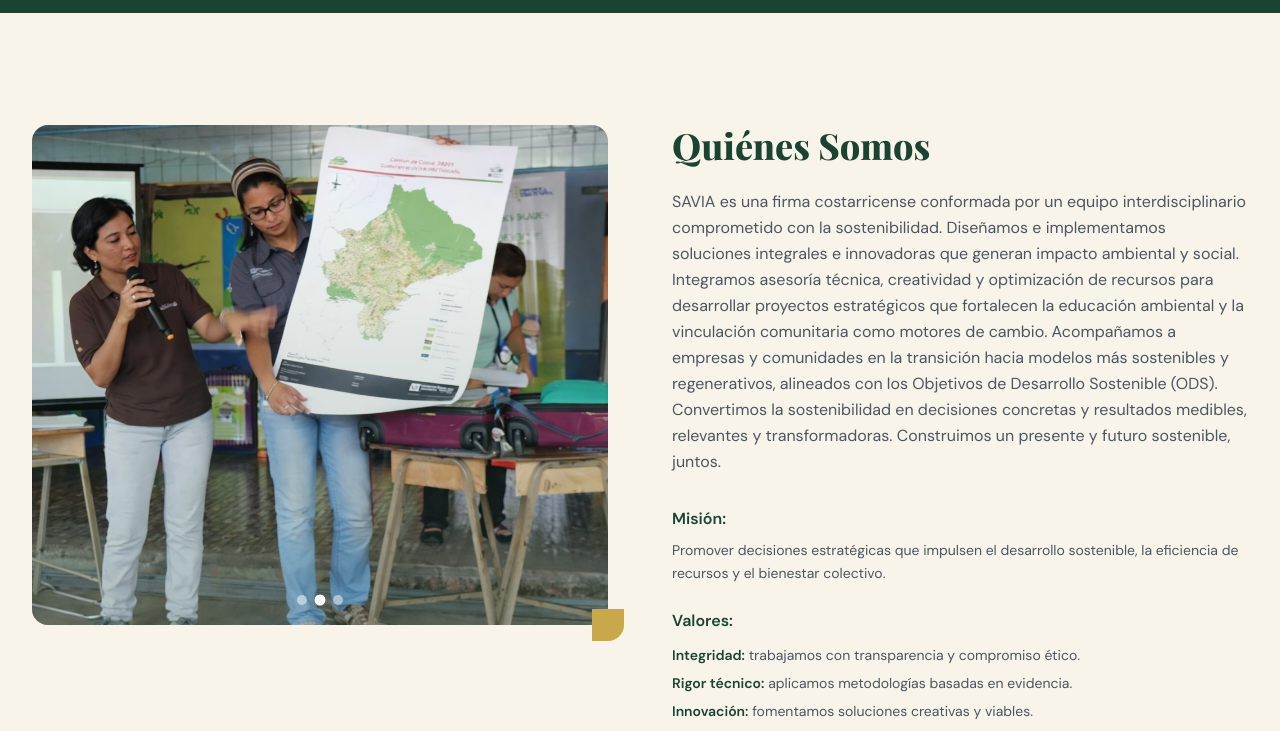
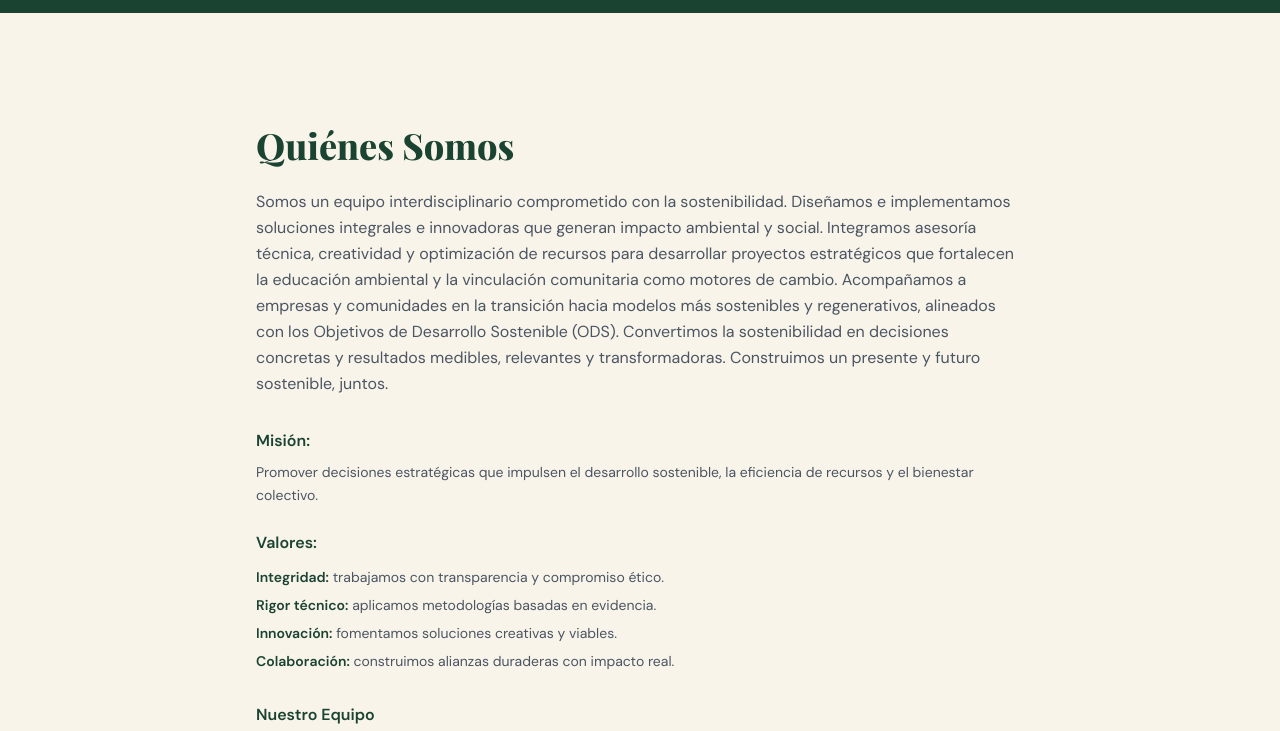
Before and after one commit to tomasSStropper/savia-page, a React (Create React App) app in the folder savia-website/: page / in a window 1280 px wide. Shown: the part 3200-3931 px from the top of the page. Built offline with nearby package versions, Linux system fonts and the light colour scheme; a web font is replaced by a local one.

Commit message:
feat: quitar carrusel de Quienes Somos, columna unica y ajustar primera oracion

```diff
--- a/savia-website/src/components/sections/AboutSection.jsx
+++ b/savia-website/src/components/sections/AboutSection.jsx
@@ -1,34 +1,17 @@
-import { useEffect, useState } from 'react';
+import { useState } from 'react';
 import { motion } from 'framer-motion';
 import { ChevronDown } from 'lucide-react';
 import {
   useScrollAnimation,
-  fadeInLeft,
-  fadeInRight,
+  fadeInUp,
   staggerContainer,
 } from '../../hooks/useScrollAnimation';
 import { useLang } from '../context/LanguageContext';
 
-const carouselImages = [
-  '/images/about-ninos.png',
-  '/images/about-presentacion.png',
-  '/images/about-bandera-azul.png',
-];
-
 const AboutSection = ({ id }) => {
   const { ref, inView } = useScrollAnimation();
   const { t } = useLang();
-  const [currentSlide, setCurrentSlide] = useState(0);
   const [openTeam, setOpenTeam] = useState(null);
-
-  useEffect(() => {
-    const interval = setInterval(() => {
-      setCurrentSlide((prev) => (prev + 1) % carouselImages.length);
-    }, 4000);
-
-    return () => clearInterval(interval);
-  }, []);
-
 
   return (
     <section id={id} className="section-padding bg-cream" ref={ref}>
@@ -38,41 +21,7 @@ const AboutSection = ({ id }) => {
         animate={inView ? 'visible' : 'hidden'}
         className="container-max"
       >
-        <div className="grid grid-cols-1 lg:grid-cols-2 gap-16 items-start">
-          <motion.div variants={fadeInLeft} className="relative">
-            <div className="relative rounded-2xl overflow-hidden h-[500px]">
-              {carouselImages.map((image, index) => (
-                <img
-                  key={image}
-                  src={image}
-                  alt={`About SAVIA ${index + 1}`}
-                  className={`absolute inset-0 w-full h-[500px] object-cover transition-opacity duration-700 ${
-                    currentSlide === index ? 'opacity-100' : 'opacity-0'
-                  }`}
-                />
-              ))}
-              <div className="absolute inset-0 bg-gradient-to-t from-primary/30 to-transparent" />
-
-              <div className="absolute bottom-5 left-1/2 -translate-x-1/2 flex gap-2 z-10">
-                {carouselImages.map((_, index) => (
-                  <button
-                    key={`dot-${index}`}
-                    type="button"
-                    onClick={() => setCurrentSlide(index)}
-                    aria-label={`Go to slide ${index + 1}`}
-                    className={`w-2.5 h-2.5 rounded-full transition-all ${
-                      currentSlide === index ? 'bg-white scale-110' : 'bg-white/50'
-                    }`}
-                  />
-                ))}
-              </div>
-            </div>
-
-            <div className="absolute -bottom-4 -right-4 w-full h-full border-2 border-accent/30 rounded-2xl -z-10" />
-            <div className="absolute -bottom-4 -right-4 w-8 h-8 bg-gold rounded-br-2xl" />
-          </motion.div>
-
-          <motion.div variants={fadeInRight}>
+        <motion.div variants={fadeInUp} className="max-w-3xl mx-auto">
           <h2 className="font-display text-3xl md:text-4xl font-bold text-primary mb-6 leading-tight">
             {t.about.title}
           </h2>
@@ -167,7 +116,6 @@ const AboutSection = ({ id }) => {
             </div>
           </div>
         </motion.div>
-        </div>
       </motion.div>
     </section>
   );
--- a/savia-website/src/data/translations.js
+++ b/savia-website/src/data/translations.js
@@ -26,7 +26,7 @@ const translations = {
     about: {
       badge: "Quiénes Somos",
       title: "Quiénes Somos",
-      description: "SAVIA es una firma costarricense conformada por un equipo interdisciplinario comprometido con la sostenibilidad. Diseñamos e implementamos soluciones integrales e innovadoras que generan impacto ambiental y social. Integramos asesoría técnica, creatividad y optimización de recursos para desarrollar proyectos estratégicos que fortalecen la educación ambiental y la vinculación comunitaria como motores de cambio. Acompañamos a empresas y comunidades en la transición hacia modelos más sostenibles y regenerativos, alineados con los Objetivos de Desarrollo Sostenible (ODS). Convertimos la sostenibilidad en decisiones concretas y resultados medibles, relevantes y transformadoras. Construimos un presente y futuro sostenible, juntos.",
+      description: "Somos un equipo interdisciplinario comprometido con la sostenibilidad. Diseñamos e implementamos soluciones integrales e innovadoras que generan impacto ambiental y social. Integramos asesoría técnica, creatividad y optimización de recursos para desarrollar proyectos estratégicos que fortalecen la educación ambiental y la vinculación comunitaria como motores de cambio. Acompañamos a empresas y comunidades en la transición hacia modelos más sostenibles y regenerativos, alineados con los Objetivos de Desarrollo Sostenible (ODS). Convertimos la sostenibilidad en decisiones concretas y resultados medibles, relevantes y transformadoras. Construimos un presente y futuro sostenible, juntos.",
       mission: "Promover decisiones estratégicas que impulsen el desarrollo sostenible, la eficiencia de recursos y el bienestar colectivo.",
       value1: "trabajamos con transparencia y compromiso ético.",
       value2: "aplicamos metodologías basadas en evidencia.",
@@ -204,7 +204,7 @@ const translations = {
     about: {
       badge: "About Us",
       title: "Who We Are",
-      description: "SAVIA is a Costa Rican firm made up of an interdisciplinary team committed to sustainability. We design and implement comprehensive and innovative solutions that generate environmental and social impact. We integrate technical advisory, creativity and resource optimization to develop strategic projects that strengthen environmental education and community engagement as drivers of change. We accompany companies and communities in the transition towards more sustainable and regenerative models, aligned with the Sustainable Development Goals (SDGs). We turn sustainability into concrete decisions and measurable, relevant and transformative results. We build a sustainable present and future, together.",
+      description: "We are an interdisciplinary team committed to sustainability. We design and implement comprehensive and innovative solutions that generate environmental and social impact. We integrate technical advisory, creativity and resource optimization to develop strategic projects that strengthen environmental education and community engagement as drivers of change. We accompany companies and communities in the transition towards more sustainable and regenerative models, aligned with the Sustainable Development Goals (SDGs). We turn sustainability into concrete decisions and measurable, relevant and transformative results. We build a sustainable present and future, together.",
       mission: "To promote strategic decisions that drive sustainable development, resource efficiency and collective well-being.",
       value1: "we work with transparency and ethical commitment.",
       value2: "we apply evidence-based methodologies.",
```
Lines whose indentation alone changed are shown as unchanged.
